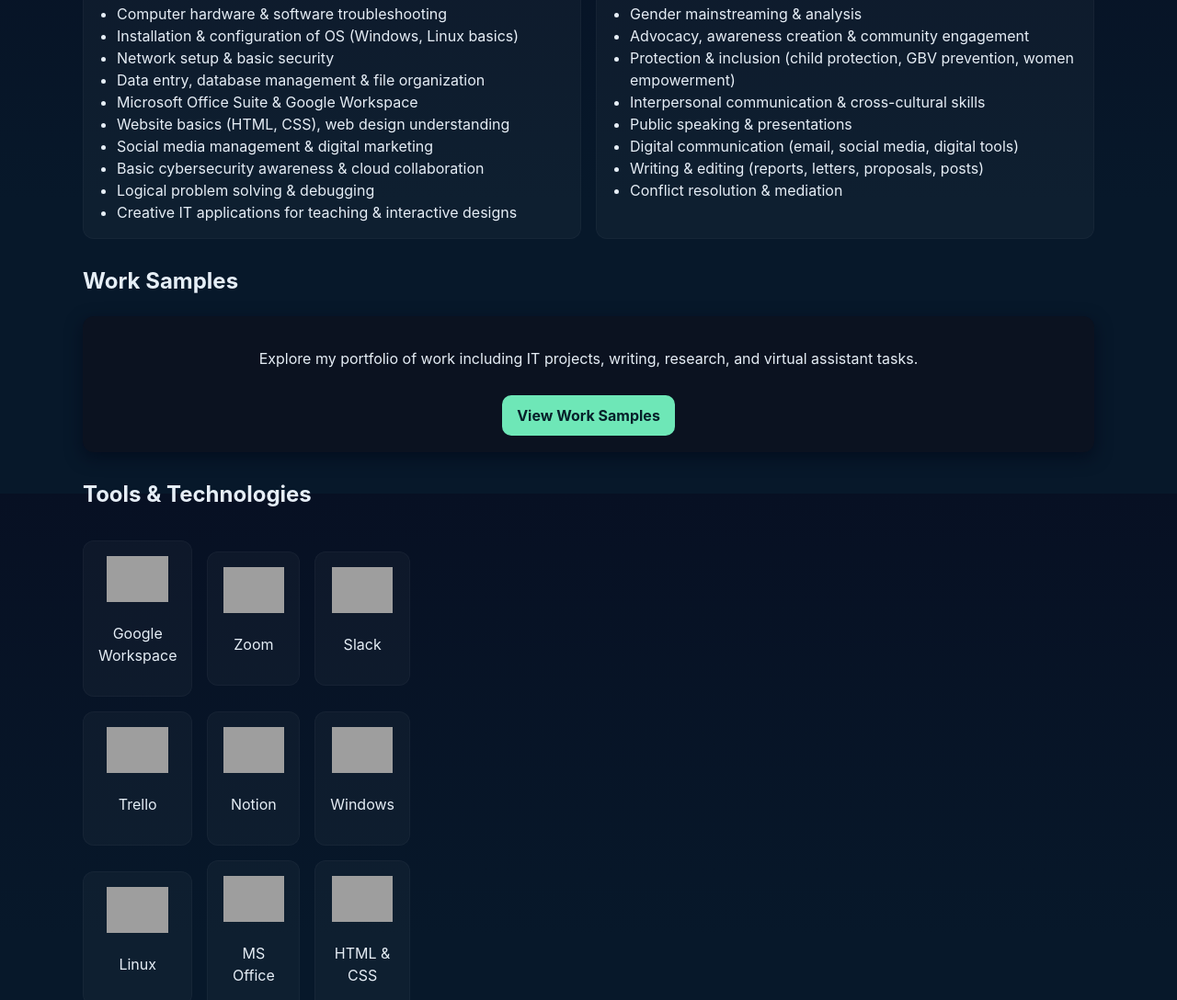
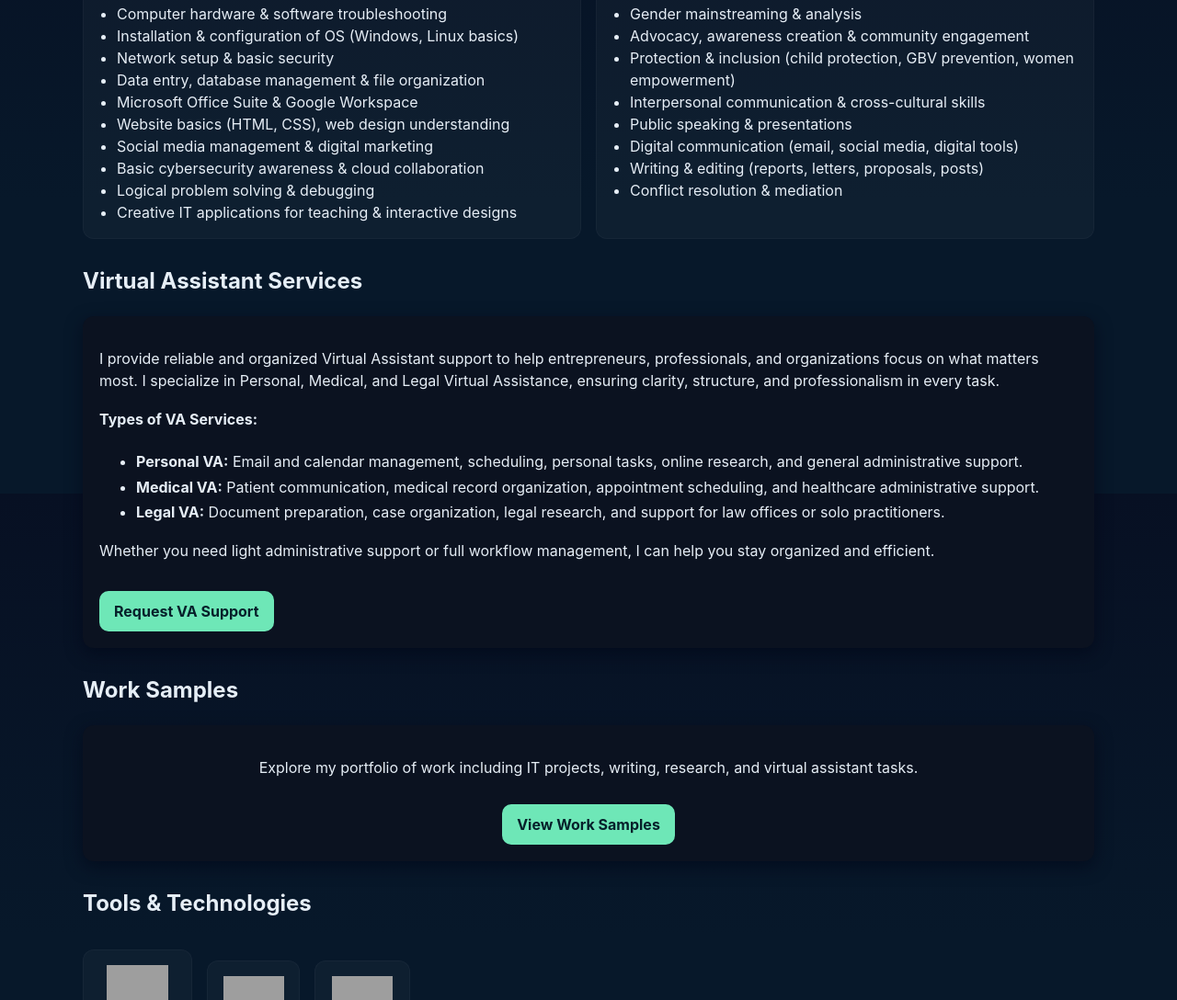
Before and after one commit to rhodaandrian-cell/rhoda-portfolio, a plain HTML site: page index.html in a window 1280 px wide. Shown: the part 1063-2151 px from the top of the page at 92% size. Drawn offline with Linux system fonts and the light colour scheme; grey boxes are pictures that could not be loaded.

Commit message:
Update index.html

```diff
--- a/index.html
+++ b/index.html
@@ -153,6 +153,26 @@
       </div>
     </section>
 
+    <section id="va" class="fade-in">
+  <h2>Virtual Assistant Services</h2>
+  <div class="card" style="margin-top:12px">
+    <p>I provide reliable and organized Virtual Assistant support to help entrepreneurs, professionals, and organizations focus on what matters most. I specialize in Personal, Medical, and Legal Virtual Assistance, ensuring clarity, structure, and professionalism in every task.</p>
+
+    <h4 style="margin-top:18px;">Types of VA Services:</h4>
+    <ul style="margin-top:8px; line-height:1.7;">
+      <li><strong>Personal VA:</strong> Email and calendar management, scheduling, personal tasks, online research, and general administrative support.</li>
+      <li><strong>Medical VA:</strong> Patient communication, medical record organization, appointment scheduling, and healthcare administrative support.</li>
+      <li><strong>Legal VA:</strong> Document preparation, case organization, legal research, and support for law offices or solo practitioners.</li>
+    </ul>
+
+    <p style="margin-top:16px;">Whether you need light administrative support or full workflow management, I can help you stay organized and efficient.</p>
+
+    <a href="#contact" style="display:inline-block;margin-top:16px;padding:10px 16px;background:var(--accent);color:#06202a;border-radius:10px;font-weight:700;text-decoration:none;">
+      Request VA Support
+    </a>
+  </div>
+</section>
+
     <section id="projects" class="fade-in">
       <h2>Work Samples</h2>
       <div class="card" style="margin-top:12px; text-align:center;">
```
